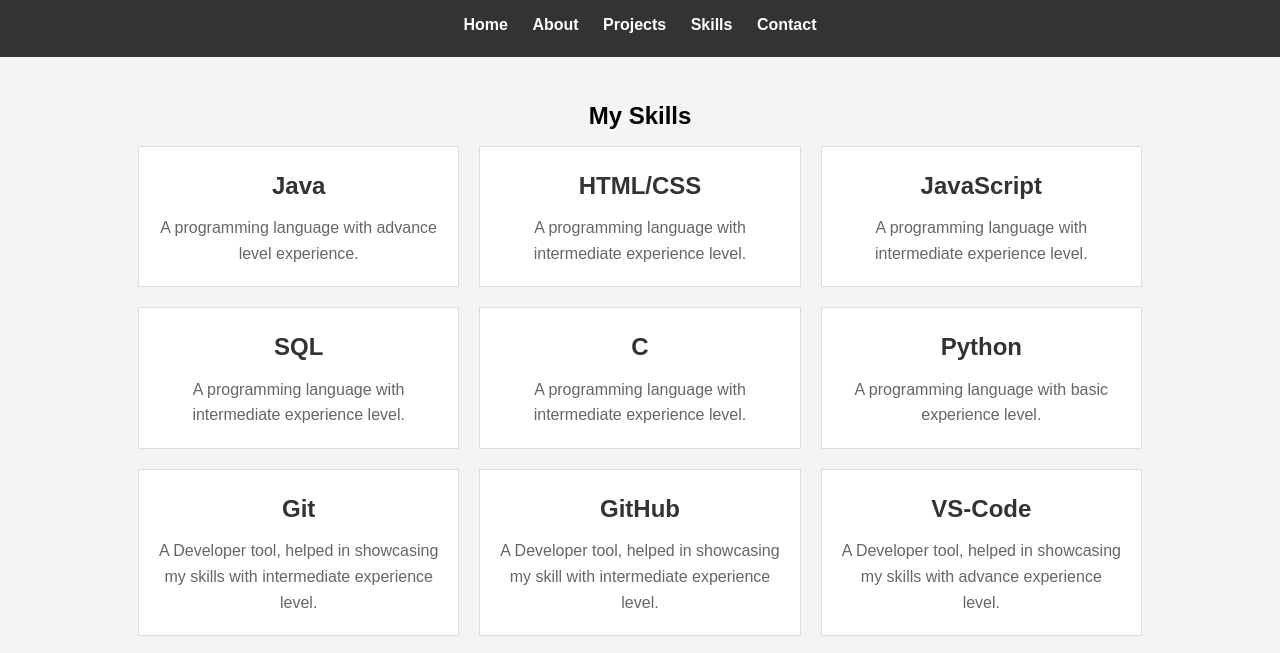
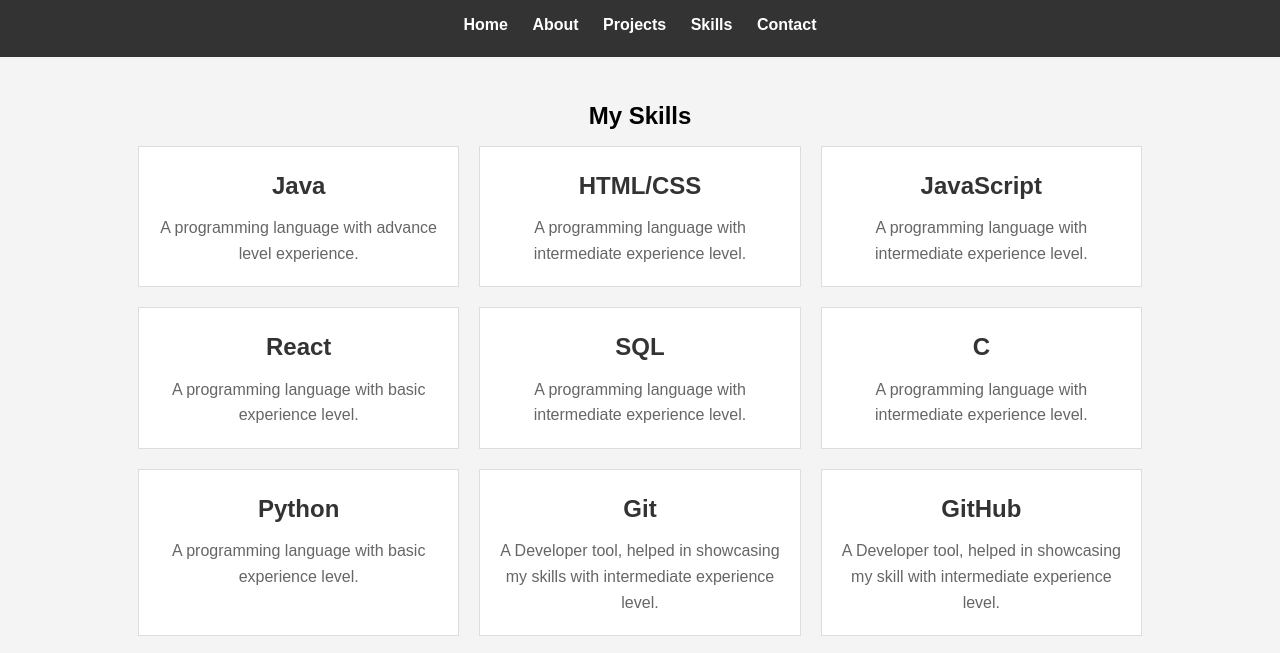
Before and after one commit to saurabh-rawat-03/Portfolio-ssr, a plain HTML site: page Pages/skills.html in a window 1280 px wide. Shown: the part 85-738 px from the top of the page. Drawn offline with Linux system fonts and the light colour scheme; files whose address does not match are found by name.

Commit message:
Add React skill

```diff
--- a/Pages/skills.html
+++ b/Pages/skills.html
@@ -41,6 +41,10 @@
                 <div class="skill">
                     <h3>JavaScript</h3>
                     <p>A programming language with intermediate experience level.</p>
+                </div>
+                <div class="skill">
+                    <h3>React</h3>
+                    <p>A programming language with basic experience level.</p>
                 </div>
                 <div class="skill">
                     <h3>SQL</h3>
```
